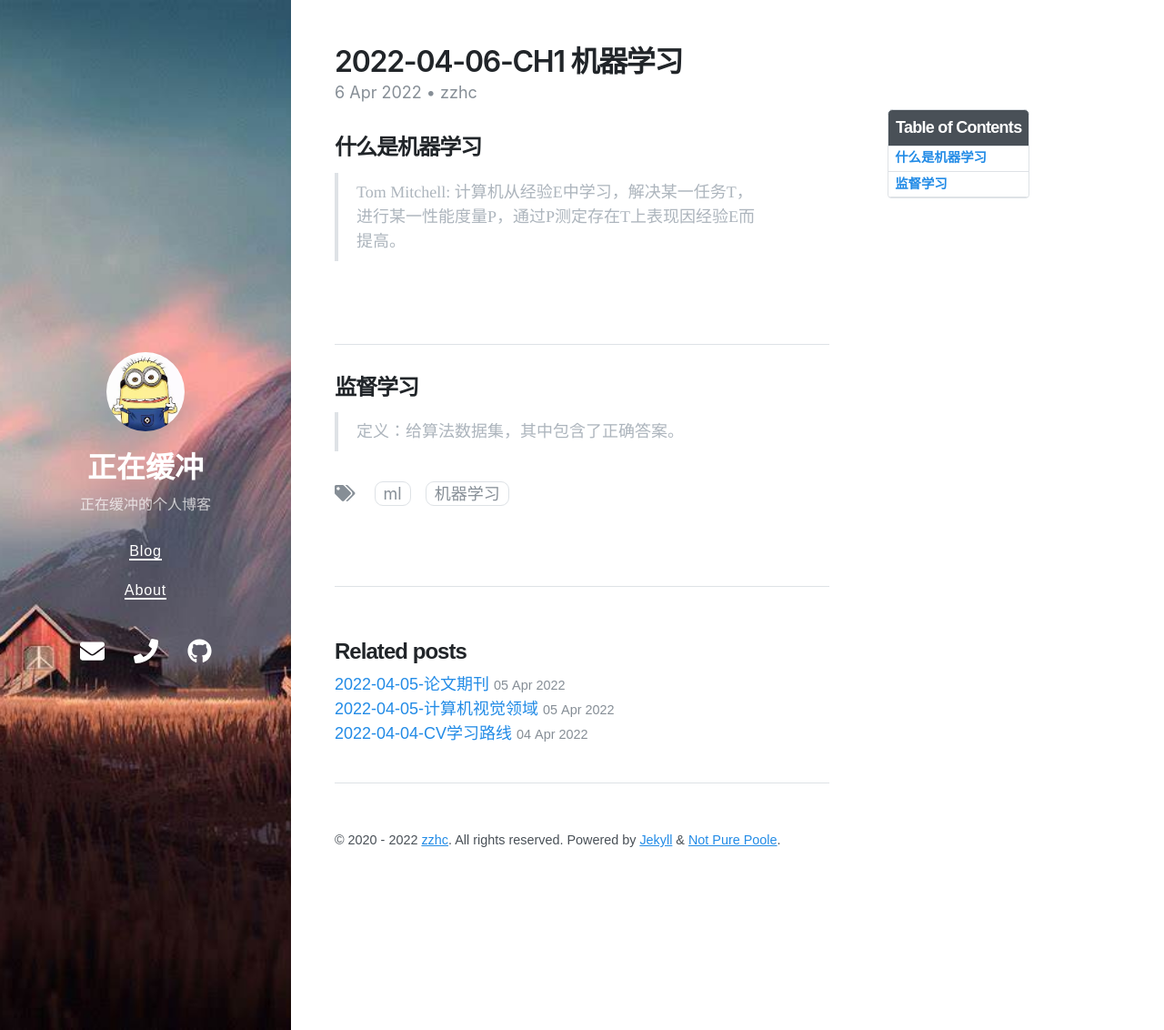
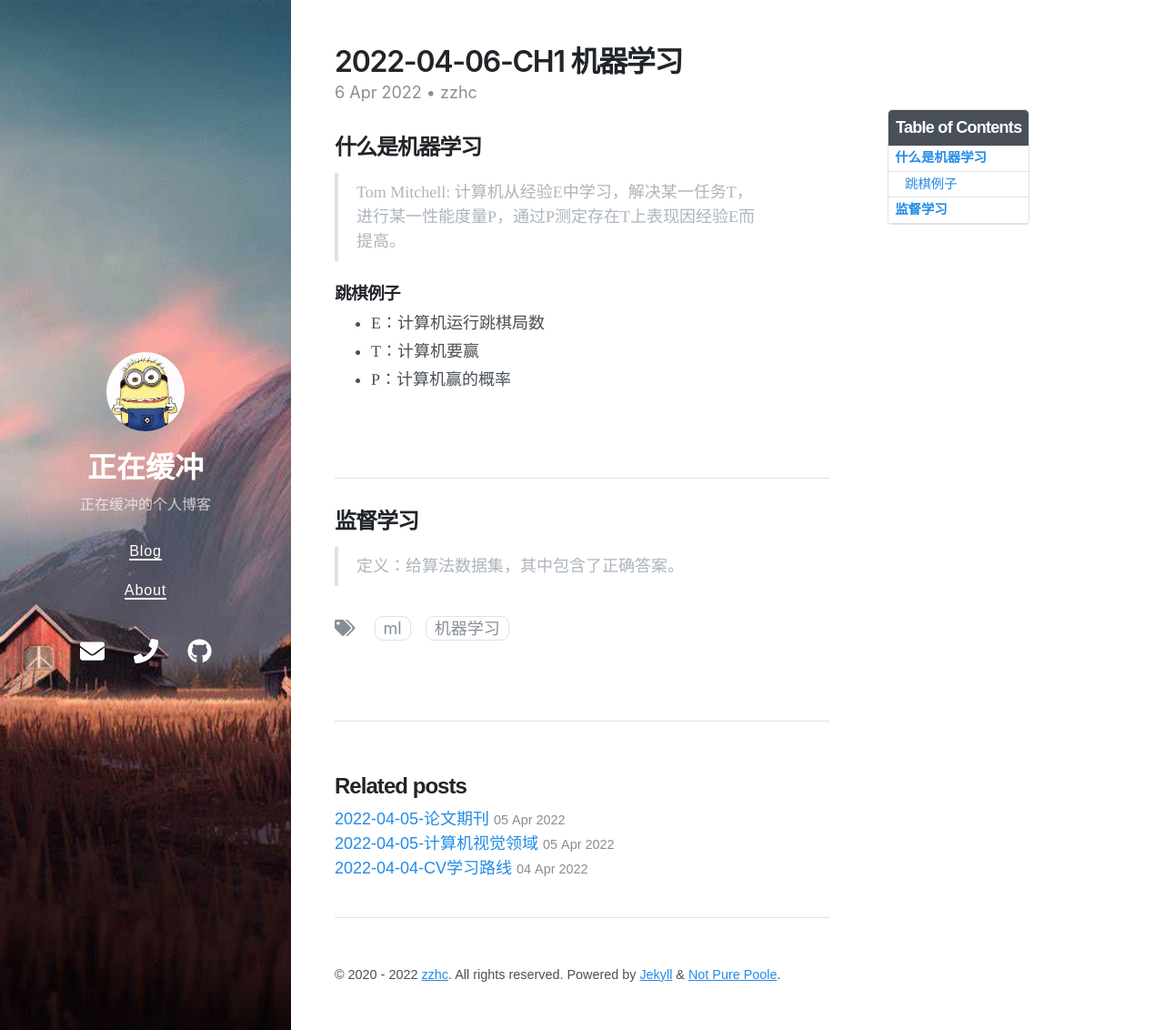
Before and after one commit to Zzhc3321/personal-blog.github.io, a Jekyll site: the page built from _posts/2022-04-06-第一章 机器学习.md, in a window 1280 px wide and 1132 px high. Shown: the whole window at 91% size. Built offline with Jekyll 4.4.1, drawn with Linux system fonts in a browser that asks for light colours; nearby versions of some CDN libraries.

Commit message:
修改文件: _posts/2022-04-06-第一章 机器学习.md

```diff
--- a/_posts/2022-04-06-第一章 机器学习.md
+++ b/_posts/2022-04-06-第一章 机器学习.md
@@ -13,6 +13,13 @@ author: zzhc
 
 > Tom Mitchell: 计算机从经验E中学习，解决某一任务T，进行某一性能度量P，通过P测定存在T上表现因经验E而提高。
 
+### 跳棋例子
+
+ - E：计算机运行跳棋局数
+ - T：计算机要赢
+ - P：计算机赢的概率
+
+
 <br>
 <br>
 
```
